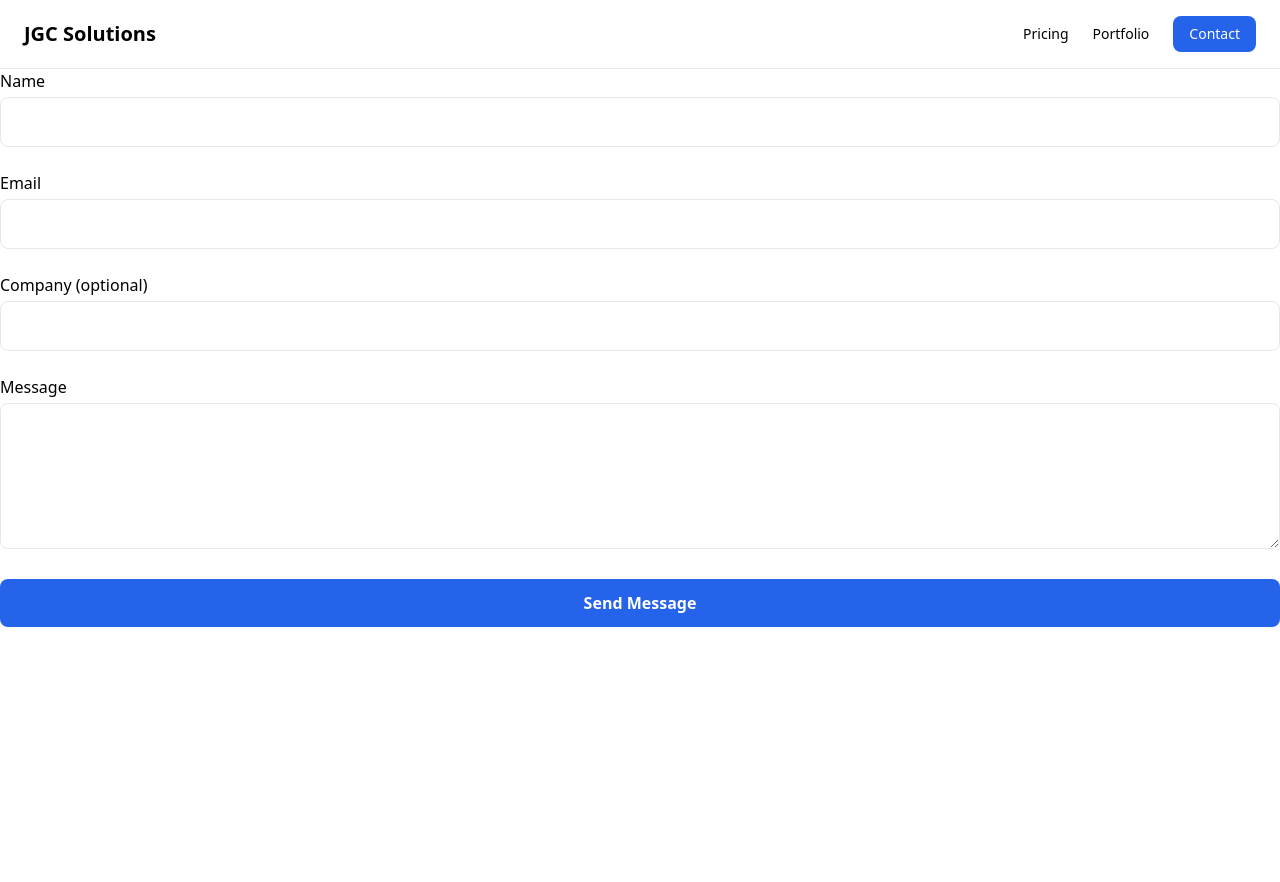
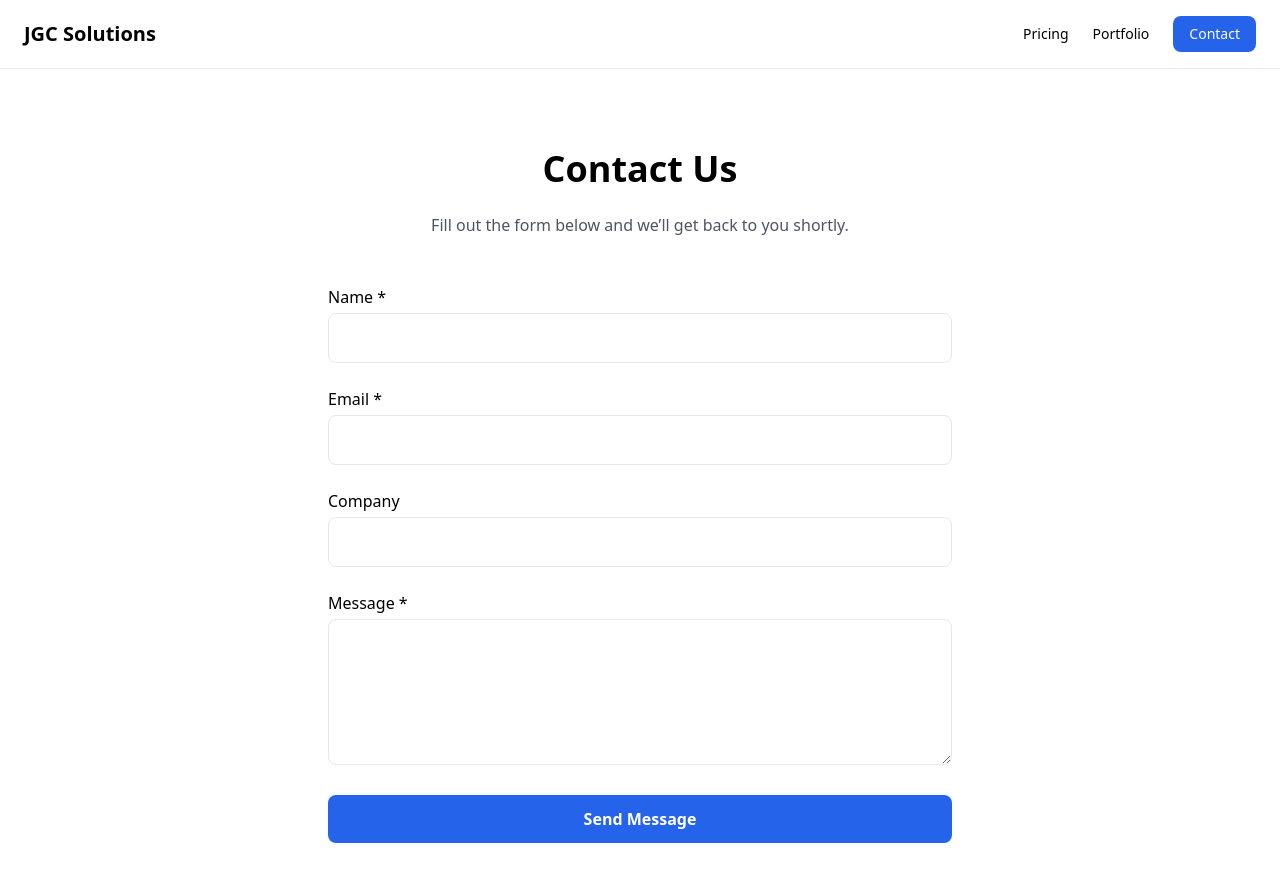
Before and after one commit to jgcsol/website, a Next.js app: page /contact in a window 1280 px wide. Shown: the top 882 px of the page. Before the commit the page ends 800 px from the top, so only its background shows below. Built offline with nearby package versions, Linux system fonts and the light colour scheme.

Commit message:
added css to contact page

```diff
--- a/app/contact/page.tsx
+++ b/app/contact/page.tsx
@@ -1,4 +1,5 @@
 "use client";
+
 import { useState } from "react";
 
 export default function ContactForm() {
@@ -22,14 +23,12 @@ export default function ContactForm() {
         headers: { "Content-Type": "application/json" },
         body: JSON.stringify(data),
       });
+
       const result = await res.json();
 
       if (result.success) {
         alert("Message sent successfully!");
-                data.name = ""
-                data.email = ""
-                data.company = ""
-                data.message = ""
+        e.currentTarget.reset();
       } else {
         alert("Failed to send message: " + (result.error || "Unknown error"));
       }
@@ -41,30 +40,62 @@ export default function ContactForm() {
   }
 
   return (
+    <section className="max-w-2xl mx-auto px-6 py-20">
+      <h1 className="text-3xl md:text-4xl font-bold text-center mb-6">
+        Contact Us
+      </h1>
+      <p className="text-center text-gray-600 mb-12">
+        Fill out the form below and we’ll get back to you shortly.
+      </p>
+
       <form onSubmit={handleSubmit} className="space-y-6">
         <div>
-                <label className="block font-medium mb-1">Name</label>
-                <input type="text" name="name" required className="w-full border rounded-lg px-4 py-3 focus:outline-none focus:ring-2 focus:ring-blue-600" />
+          <label className="block font-medium mb-1">Name *</label>
+          <input
+            type="text"
+            name="name"
+            required
+            className="w-full border rounded-lg px-4 py-3 focus:outline-none focus:ring-2 focus:ring-blue-600"
+          />
         </div>
 
         <div>
-                <label className="block font-medium mb-1">Email</label>
-                <input type="email" name="email" required className="w-full border rounded-lg px-4 py-3 focus:outline-none focus:ring-2 focus:ring-blue-600" />
+          <label className="block font-medium mb-1">Email *</label>
+          <input
+            type="email"
+            name="email"
+            required
+            className="w-full border rounded-lg px-4 py-3 focus:outline-none focus:ring-2 focus:ring-blue-600"
+          />
         </div>
 
         <div>
-                <label className="block font-medium mb-1">Company (optional)</label>
-                <input type="text" name="company" className="w-full border rounded-lg px-4 py-3 focus:outline-none focus:ring-2 focus:ring-blue-600" />
+          <label className="block font-medium mb-1">Company</label>
+          <input
+            type="text"
+            name="company"
+            className="w-full border rounded-lg px-4 py-3 focus:outline-none focus:ring-2 focus:ring-blue-600"
+          />
         </div>
 
         <div>
-                <label className="block font-medium mb-1">Message</label>
-                <textarea name="message" rows={5} required className="w-full border rounded-lg px-4 py-3 focus:outline-none focus:ring-2 focus:ring-blue-600" />
+          <label className="block font-medium mb-1">Message *</label>
+          <textarea
+            name="message"
+            rows={5}
+            required
+            className="w-full border rounded-lg px-4 py-3 focus:outline-none focus:ring-2 focus:ring-blue-600"
+          />
         </div>
 
-            <button type="submit" disabled={loading} className="w-full bg-blue-600 text-white font-semibold py-3 rounded-lg hover:bg-blue-700 transition">
+        <button
+          type="submit"
+          disabled={loading}
+          className="w-full bg-blue-600 text-white font-semibold py-3 rounded-lg hover:bg-blue-700 transition"
+        >
           {loading ? "Sending..." : "Send Message"}
         </button>
       </form>
+    </section>
   );
 }
```
Lines whose indentation alone changed are shown as unchanged.
